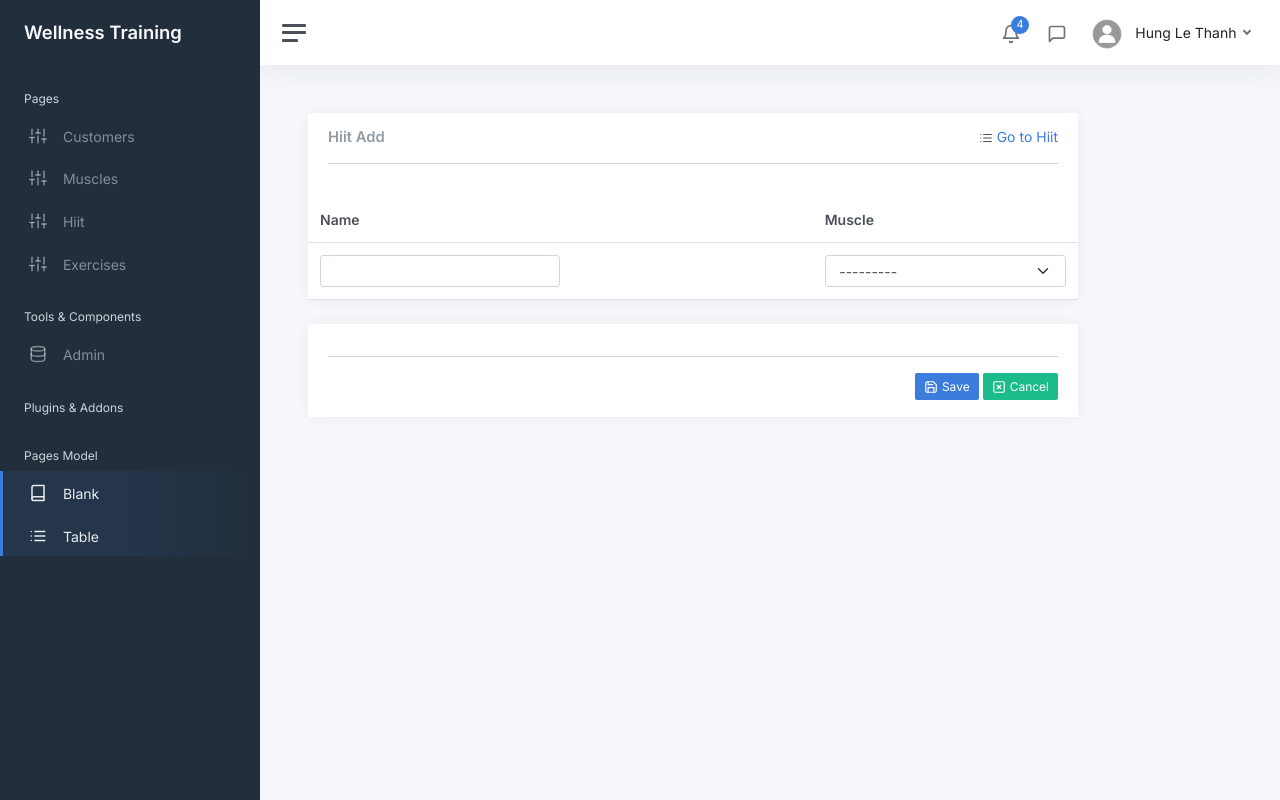
After one commit to hlethanh/wellness-training-app, a Django app: page /hiit/add/ in a window 1280 px wide. The commit adds this page. Run offline with Django 4.2, Linux system fonts and the light colour scheme; data that the repository does not hold is empty; some libraries are stand-ins or nearby versions.

Commit message:
hiit templates

```diff
--- a/src/backoffice/forms.py
+++ b/src/backoffice/forms.py
@@ -2,59 +2,83 @@ from django import forms
 from django.forms import TextInput, Select
 from django.contrib.auth import get_user_model
 from django.contrib.auth.forms import UserCreationForm, UserChangeForm
-from backoffice.models import Customer, MuscleGroup
+from backoffice.models import Customer, MuscleGroup, Exercise, Hiit
 
 TRUE_FALSE_CHOICES = (
     (True, 'Yes'),
     (False, 'No')
 )
-class CustomerCreate(forms.ModelForm):
+class CustomerCreateForm(forms.ModelForm):
 
     class Meta:
         model = get_user_model()
-        fields = ('civility', 'last_name', 'first_name', 'email', 'phone', 'is_active',
-                  'address', 'address_num', 'address_box', 'address_zip_code', 'address_city', 'address_country')
+        fields = (
+            'civility', 'last_name', 'first_name', 'email', 'phone', 'is_active',
+            'address', 'address_num', 'address_box', 'address_zip_code', 'address_city', 'address_country'
+        )
 
-        widgets = {'civility': Select(attrs={'class': 'form-select'}),
+        widgets = {
+            'civility': Select(attrs={'class': 'form-select'}),
 
-                   'last_name': TextInput(attrs={'class': 'form-control'}),
-                   'first_name': TextInput(attrs={'class': 'form-control'}),
-                   'email': TextInput(attrs={'class': 'form-control'}),
-                   'phone': TextInput(attrs={'class': 'form-control'}),
-                   'is_active': Select(choices=TRUE_FALSE_CHOICES, attrs={'class': 'form-select'}),
+            'last_name': TextInput(attrs={'class': 'form-control'}),
+            'first_name': TextInput(attrs={'class': 'form-control'}),
+            'email': TextInput(attrs={'class': 'form-control'}),
+            'phone': TextInput(attrs={'class': 'form-control'}),
+            'is_active': Select(choices=TRUE_FALSE_CHOICES, attrs={'class': 'form-select'}),
 
-                   'address': TextInput(attrs={'class': 'form-control'}),
-                   'address_num': TextInput(attrs={'class': 'form-control'}),
-                   'address_box': TextInput(attrs={'class': 'form-control'}),
-                   'address_zip_code': TextInput(attrs={'class': 'form-control'}),
-                   'address_city': TextInput(attrs={'class': 'form-control'}),
-                   'address_country': TextInput(attrs={'class': 'form-control'}),
-                   }
-class CustomerUpdate(UserChangeForm):
+            'address': TextInput(attrs={'class': 'form-control'}),
+            'address_num': TextInput(attrs={'class': 'form-control'}),
+            'address_box': TextInput(attrs={'class': 'form-control'}),
+            'address_zip_code': TextInput(attrs={'class': 'form-control'}),
+            'address_city': TextInput(attrs={'class': 'form-control'}),
+            'address_country': TextInput(attrs={'class': 'form-control'}),
+        }
+class CustomerUpdateForm(UserChangeForm):
     password = None
 
     class Meta(UserChangeForm.Meta):
         model = get_user_model()
-        fields = ('civility', 'last_name', 'first_name', 'email', 'phone', 'is_active',
-                  'address', 'address_num', 'address_box', 'address_zip_code', 'address_city', 'address_country')
+        fields = (
+            'civility', 'last_name', 'first_name', 'email', 'phone', 'is_active',
+            'address', 'address_num', 'address_box', 'address_zip_code', 'address_city', 'address_country'
+        )
         # exclude = ('birthday','weight')
-        widgets = {'civility': Select(attrs={'class': 'form-select'}),
+        widgets = {
+            'civility': Select(attrs={'class': 'form-select'}),
 
-                   'last_name': TextInput(attrs={'class': 'form-control'}),
-                   'first_name': TextInput(attrs={'class': 'form-control'}),
-                   'email': TextInput(attrs={'class': 'form-control'}),
-                   'phone': TextInput(attrs={'class': 'form-control'}),
-                   'is_active': Select(choices=TRUE_FALSE_CHOICES, attrs={'class': 'form-select'}),
+            'last_name': TextInput(attrs={'class': 'form-control'}),
+            'first_name': TextInput(attrs={'class': 'form-control'}),
+            'email': TextInput(attrs={'class': 'form-control'}),
+            'phone': TextInput(attrs={'class': 'form-control'}),
+            'is_active': Select(choices=TRUE_FALSE_CHOICES, attrs={'class': 'form-select'}),
 
-                   'address': TextInput(attrs={'class': 'form-control'}),
-                   'address_num': TextInput(attrs={'class': 'form-control'}),
-                   'address_box': TextInput(attrs={'class': 'form-control'}),
-                   'address_zip_code': TextInput(attrs={'class': 'form-control'}),
-                   'address_city': TextInput(attrs={'class': 'form-control'}),
-                   'address_country': TextInput(attrs={'class': 'form-control'}),
-                   }
+            'address': TextInput(attrs={'class': 'form-control'}),
+            'address_num': TextInput(attrs={'class': 'form-control'}),
+            'address_box': TextInput(attrs={'class': 'form-control'}),
+            'address_zip_code': TextInput(attrs={'class': 'form-control'}),
+            'address_city': TextInput(attrs={'class': 'form-control'}),
+            'address_country': TextInput(attrs={'class': 'form-control'}),
+        }
 class MuscleForm(forms.ModelForm):
     class Meta:
         model = MuscleGroup
         fields = '__all__'
-        widgets = {'name': TextInput(attrs={'class': 'form-control', 'style': 'width:50%'})}
+        widgets = {
+            'name': TextInput(attrs={'class': 'form-control', 'style': 'width:50%'})
+        }
+class ExerciseForm(forms.ModelForm):
+    class Meta:
+        model = Exercise
+        fields = '__all__'
+        widgets = {
+            'name': TextInput(attrs={'class': 'form-control', 'style': 'width:50%'}),
+            'muscle_group': Select(attrs={'class': 'form-select'}),
+                   }
+class HiitForm(forms.ModelForm):
+    class Meta:
+        model = Hiit
+        fields = '__all__'
+        widgets = {
+            'name': TextInput(attrs={'class': 'form-control', 'style': 'width:50%'}),
+            'muscle_group': Select(attrs={'class': 'form-select'}),
+        }
--- a/src/backoffice/templates/backoffice/common/sidebar.html
+++ b/src/backoffice/templates/backoffice/common/sidebar.html
@@ -4,13 +4,23 @@
         <ul class="sidebar-nav">
             <li class="sidebar-header">Pages</li>
             <li class="sidebar-item">
-                <a class="sidebar-link" href="/customers">
+                <a class="sidebar-link" href="/customer">
                     <i class="align-middle" data-feather="sliders"></i> <span class="align-middle">Customers</span>
                 </a>
             </li>
             <li class="sidebar-item">
-                <a class="sidebar-link" href="/muscles">
+                <a class="sidebar-link" href="/muscle">
                     <i class="align-middle" data-feather="sliders"></i> <span class="align-middle">Muscles</span>
+                </a>
+            </li>
+            <li class="sidebar-item">
+                <a class="sidebar-link" href="/hiit">
+                    <i class="align-middle" data-feather="sliders"></i> <span class="align-middle">Hiit</span>
+                </a>
+            </li>
+            <li class="sidebar-item">
+                <a class="sidebar-link" href="/exercise">
+                    <i class="align-middle" data-feather="sliders"></i> <span class="align-middle">Exercises</span>
                 </a>
             </li>
             <li class="sidebar-header">
--- /dev/null
+++ b/src/backoffice/templates/backoffice/hiit/hiit_add.html
@@ -0,0 +1,55 @@
+{% extends 'backoffice/layouts/base.html' %}
+{% load static %}
+{% block title %}Warm-up Add{% endblock %}
+
+{% block content %}
+    <div class="container-fluid p-0">
+       <div class="row">
+           <form method="post">
+               {% csrf_token %}
+               <div class="col-12 col-lg-10 col-xxl-12 d-flex">
+                  <div class="card flex-fill">
+                      <div class="card-header">
+                         <h5 class="card-title mb-0">Hiit Add</h5>
+                          <div class="container-left">
+                              <span data-feather="list" class="feather-sm me-1"></span><a alt="Go to Hiit" title="Go to Hiit" href="{% url 'hiit-list' %}">Go to Hiit</a>
+                          </div>
+                         <hr/>
+                     </div>
+                      <table class="table table-hover my-0">
+                        <thead>
+                             <tr>
+                                 <th>Name</th>
+                                 <th>Muscle</th>
+                             </tr>
+                         </thead>
+                        <tbody>
+                            <tr>
+                                <td>{{ form.name }}</td>
+                                 <td>{{ form.muscle_group }}</td>
+                             </tr>
+                         </tbody>
+                    </table>
+                 </div>
+               </div>
+               <div class="col-12 col-lg-10 col-xxl-12 d-flex">
+                   <div class="card flex-fill">
+                       <div class="card-header">
+                           <div class="d-flex align-items-start">
+                                <div class="flex-grow-1">
+                                    <hr/>
+                                    <div class="float-end">
+                                        <button type="submit" class="btn btn-primary btn-sm"><span data-feather="save" class="feather-sm me-1"></span>Save</button>
+                                        <a alt="Cancel" title="Cancel" href="{{request.META.HTTP_REFERER|escape}}">
+                                            <button type=button class="btn btn-success btn-sm"><span data-feather="x-square" class="feather-sm me-1"></span>Cancel</button>
+                                        </a>
+                                    </div>
+                                </div>
+                            </div>
+                       </div>
+                   </div>
+               </div>
+           </form>
+       </div>
+    </div>
+{% endblock %}
--- a/src/backoffice/templates/backoffice/layouts/base.html
+++ b/src/backoffice/templates/backoffice/layouts/base.html
@@ -8,7 +8,7 @@
     <link href="{% static 'backoffice/css/app.css' %}" rel="stylesheet">
 	<link href="https://fonts.googleapis.com/css2?family=Inter:wght@300;400;600&display=swap" rel="stylesheet">
     <link rel="stylesheet" href="{% static 'backoffice/styles.css' %}">
-    <title>Training App - {% block title %}index{% endblock %}</title>
+    <title>Wellness Training - {% block title %}index{% endblock %}</title>
 
 </head>
 <body>
--- a/src/backoffice/views.py
+++ b/src/backoffice/views.py
@@ -4,7 +4,7 @@ from django.core.serializers import serialize
 from django.forms import modelformset_factory, TextInput
 #from django.template import loader
 from backoffice.models import *
-from backoffice.forms import CustomerCreate, CustomerUpdate, MuscleForm
+from backoffice.forms import CustomerCreateForm, CustomerUpdateForm, MuscleForm, ExerciseForm, HiitForm
 
 #To use in the template
 def simple_debug(obj):
@@ -138,3 +138,94 @@ def muscle_delete(request, id):
     muscle = MuscleGroup.objects.get(id=id)
     muscle.delete()
     return redirect('muscle-list')
+
+def exercise_list(request):
+    exercises = Exercise.objects.all()
+
+    return render(request,
+                  'backoffice/exercises/exercise_list.html',
+                  {'exercises': exercises})
+def exercise_create(request):
+
+    if request.method == 'POST':
+        form = ExerciseForm(request.POST)
+        if form.is_valid():
+            # créer une nouvelle « Band » et la sauvegarder dans la db
+            form.save()
+            # redirige vers la page de détail du groupe que nous venons de créer
+            # nous pouvons fournir les arguments du motif url comme arguments à la fonction de redirection
+            #return redirect('program-detail', program.id)
+            return redirect('exercise-list')
+    else:
+        form = ExerciseForm()
+
+    return render(request,
+                  'backoffice/exercises/exercise_form.html',
+                  {'form': form})
+def exercise_update(request, id):
+
+    exercise = Exercise.objects.get(id=id)
+
+    if request.method == 'POST':
+        form = ExerciseForm(request.POST, instance=exercise)
+        if form.is_valid():
+            # créer une nouvelle « Band » et la sauvegarder dans la db
+            form.save()
+            # redirige vers la page de détail du groupe que nous venons de créer
+            # nous pouvons fournir les arguments du motif url comme arguments à la fonction de redirection
+            return redirect('exercise-list')
+    else:
+        form = ExerciseForm(instance=exercise)
+
+    return render(request,
+                  'backoffice/exercises/exercise_form.html',
+                  {'form': form})
+def exercise_delete(request, id):
+    exercise = Exercise.objects.get(id=id)
+    exercise.delete()
+    return redirect('exercise-list')
+
+def hiit_list(request):
+    hiit = Hiit.objects.all()
+    return render(request,
+                  'backoffice/hiit/hiit_list.html',
+                  {'hiit': hiit})
+def hiit_create(request):
+
+    if request.method == 'POST':
+        form = HiitForm(request.POST)
+        if form.is_valid():
+            # créer une nouvelle « Band » et la sauvegarder dans la db
+            form.save()
+            # redirige vers la page de détail du groupe que nous venons de créer
+            # nous pouvons fournir les arguments du motif url comme arguments à la fonction de redirection
+            #return redirect('program-detail', program.id)
+            return redirect('hiit-list')
+    else:
+        form = HiitForm()
+
+    return render(request,
+                  'backoffice/hiit/hiit_add.html',
+                  {'form': form})
+def hiit_update(request, id):
+
+    hiit = Hiit.objects.get(id=id)
+
+    if request.method == 'POST':
+        form = HiitForm(request.POST, instance=hiit)
+        if form.is_valid():
+            # créer une nouvelle « Band » et la sauvegarder dans la db
+            form.save()
+            # redirige vers la page de détail du groupe que nous venons de créer
+            # nous pouvons fournir les arguments du motif url comme arguments à la fonction de redirection
+            return redirect('hiit-list')
+    else:
+        form = HiitForm(instance=hiit)
+
+    return render(request,
+                  'backoffice/hiit/hiit_update.html',
+                  {'form': form})
+def hiit_delete(request, id):
+    hiit = Hiit.objects.get(id=id)
+    hiit.delete()
+    return redirect('hiit-list')
--- a/src/training/urls.py
+++ b/src/training/urls.py
@@ -26,15 +26,24 @@ urlpatterns = [
 
     path('', views.index, name='home'),
 
-    path('customers/', views.customer_list, name='customer-list'),
+    path('customer/', views.customer_list, name='customer-list'),
     path('customer/add/', views.customer_create, name='customer-create'),
     path('customer/show/<int:id>/', views.customer_read, name='customer-read'),
     path('customer/edit/<int:id>/', views.customer_update, name='customer-update'),
     path('customer/delete/<int:id>/', views.customer_delete, name='customer-delete'),
 
-    path('muscles/', views.muscle_list, name='muscle-list'),
+    path('muscle/', views.muscle_list, name='muscle-list'),
     path('muscle/add/', views.muscle_create, name='muscle-create'),
     path('muscle/edit/', views.muscle_update, name='muscle-update'),
     path('muscle/delete/<int:id>/', views.muscle_delete, name='muscle-delete'),
 
+    path('exercise/', views.exercise_list, name='exercise-list'),
+    path('exercise/add/', views.exercise_create, name='exercise-create'),
+    path('exercise/edit/<int:id>/', views.exercise_update, name='exercise-update'),
+    path('exercise/delete/<int:id>/', views.exercise_delete, name='exercise-delete'),
+
+    path('hiit/', views.hiit_list, name='hiit-list'),
+    path('hiit/add/', views.hiit_create, name='hiit-create'),
+    path('hiit/edit/<int:id>/', views.hiit_update, name='hiit-update'),
+    path('hiit/delete/<int:id>/', views.hiit_delete, name='hiit-delete'),
 ]
```
Also changed, not shown: src/backoffice/admin.py (+12 -12 lines), src/backoffice/models.py (+16 -3 lines), src/backoffice/templates/backoffice/exercises/exercise_form.html (added, +55 -0 lines), src/backoffice/templates/backoffice/exercises/exercise_list.html (added, +42 -0 lines), src/backoffice/templates/backoffice/hiit/hiit_list.html (added, +42 -0 lines), src/backoffice/templates/backoffice/hiit/hiit_update.html (added, +55 -0 lines), src/backoffice/migrations/0004_rename_musclegroupexo_exercice.py (added), src/backoffice/migrations/0005_rename_exercice_exercise.py (added), src/backoffice/migrations/0006_warmup.py (added), src/backoffice/migrations/0007_rename_warmup_hiit_alter_hiit_options.py (added), src/backoffice/migrations/0008_hiit_muscle_group.py (added), src/backoffice/templates/backoffice/samples/customer_update.html (renamed from src/backoffice/templates/backoffice/customers/customer_update.html).
